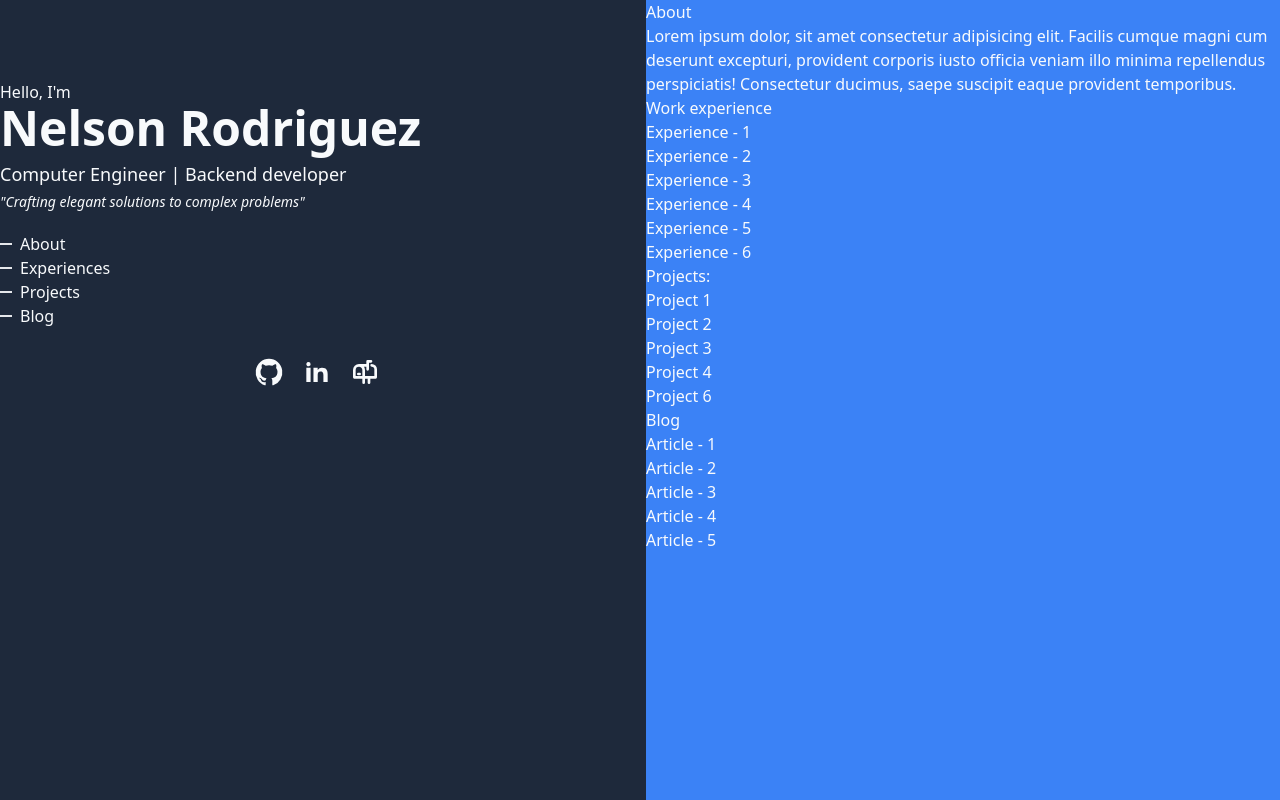
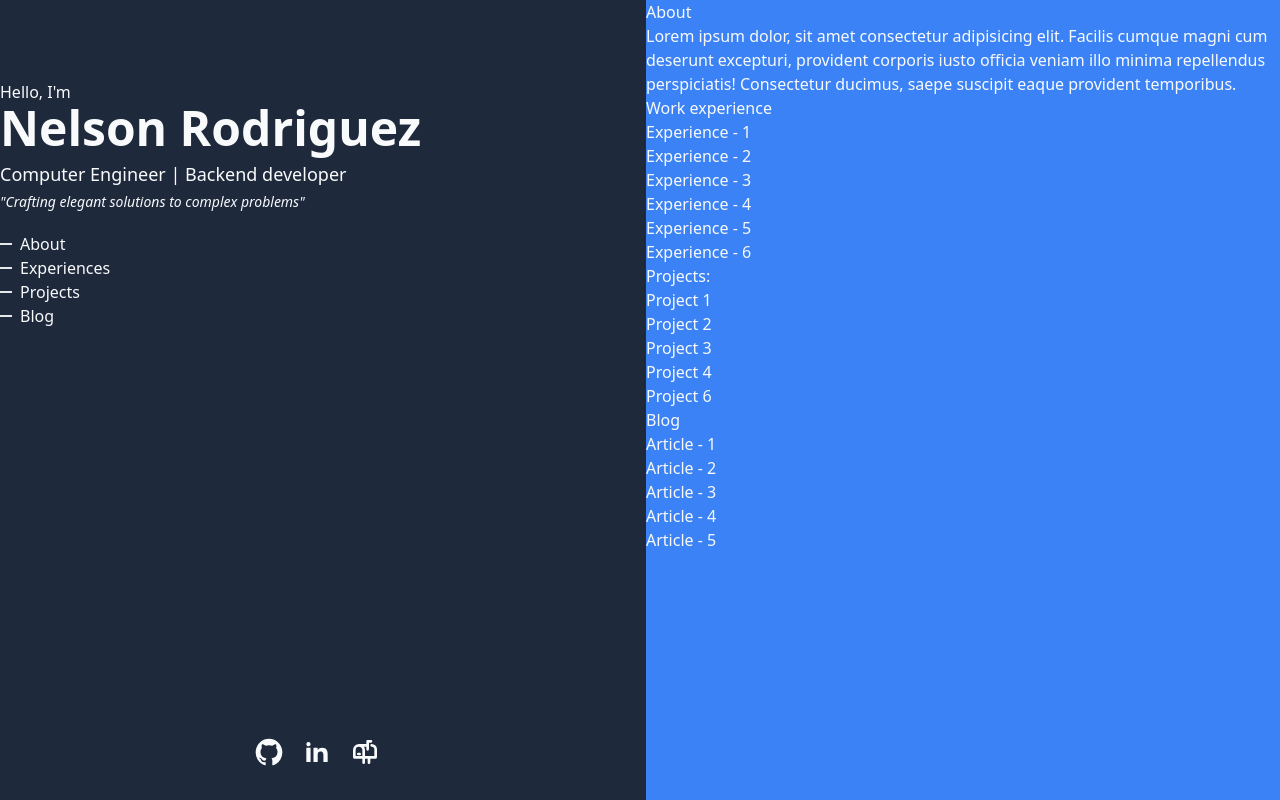
Before and after one commit to nelsonrrj/nelsonrrj.github.io, a Nuxt app: page / in a window 1280 px wide. Built offline with nearby package versions, Linux system fonts and the light colour scheme.

Commit message:
feat(style): moved social media component at bottom

```diff
--- a/components/Header.vue
+++ b/components/Header.vue
@@ -1,13 +1,14 @@
 <script setup lang="ts"></script>
 
 <template>
-  <header>
+  <header class="flex flex-col">
     <Presentation class="mb-5" />
 
     <Navegation class="mb-5" />
 
-    <!-- TODO: align SocialMedia at bottom -->
-    <SocialMedia />
+    <div class="flex-grow"></div>
+
+    <SocialMedia class="flex-shrink" />
   </header>
 </template>
 
--- a/components/SocialMedia.vue
+++ b/components/SocialMedia.vue
@@ -9,7 +9,7 @@
 <!-- TODO: It needs hover class -->
 
 <template>
-  <ul class="flex flex-row gap-4 p-2 justify-center">
+  <ul class="flex flex-row gap-4 p-8 justify-center">
     <li>
       <NuxtLink :to="LINK_GITHUB_PROFILE" target="_blank" external>
         <svg class="w-8 h-8" aria-hidden="true" xmlns="http://www.w3.org/2000/svg"
```
